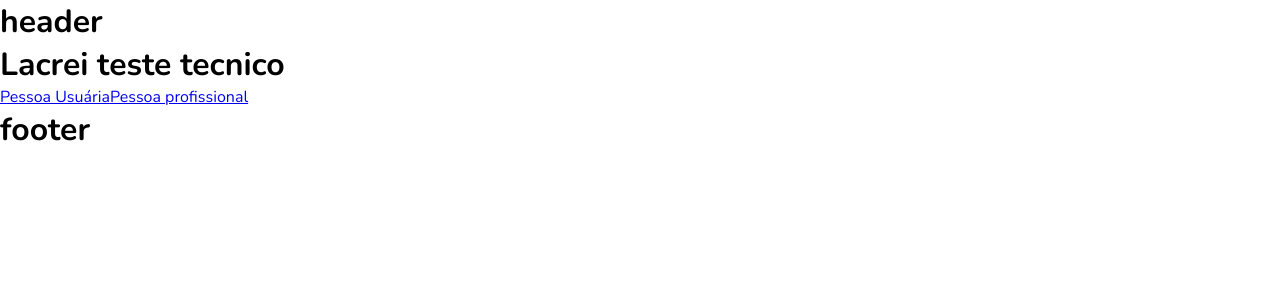
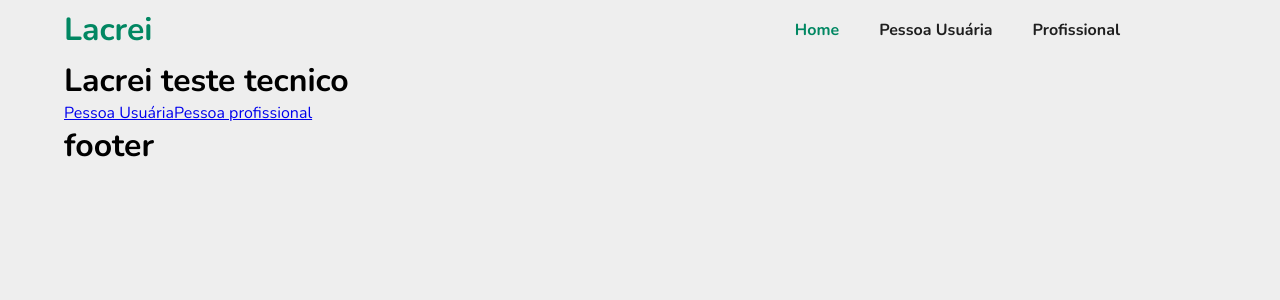
Before and after one commit to wspietro/ls-teste-tecnico, a Next.js app: page / in a window 1280 px wide. Shown: the top 300 px of the page. Built offline with nearby package versions, Linux system fonts and the light colour scheme.

Commit message:
:sparkles: feat: header desktop

```diff
--- a/src/app/components/Header/index.tsx
+++ b/src/app/components/Header/index.tsx
@@ -1,7 +1,27 @@
+'use client'
+
+import { usePathname } from 'next/navigation'
+import { HeaderContainer, Logo, Nav, NavLinks } from './styles'
+
 export function Header() {
+  const pathName = usePathname()
+
+  console.log(pathName === '/')
+
   return (
-    <header>
-      <h1>header</h1>
-    </header>
+    <HeaderContainer>
+      <Logo href="/">Lacrei</Logo>
+      <Nav>
+        <NavLinks href="/" active={pathName === '/'}>
+          Home
+        </NavLinks>
+        <NavLinks href="/user" active={pathName === '/user'}>
+          Pessoa Usuária
+        </NavLinks>
+        <NavLinks href="/professional" active={pathName === '/professional'}>
+          Profissional
+        </NavLinks>
+      </Nav>
+    </HeaderContainer>
   )
 }
--- /dev/null
+++ b/src/app/components/Header/styles.ts
@@ -0,0 +1,50 @@
+import styled from 'styled-components'
+import Link from 'next/link'
+
+export const HeaderContainer = styled.header`
+  padding: 0.5rem 0rem;
+
+  display: flex;
+  align-items: center;
+  justify-content: space-between;
+`
+
+export const Logo = styled(Link)`
+  all: unset;
+  font-size: 2rem;
+  color: ${(props) => props.theme.colors.primary};
+  font-weight: 700;
+
+  transition: all 0.2s ease 0s;
+
+  cursor: pointer;
+
+  &:hover {
+    opacity: 0.7;
+  }
+`
+
+export const Nav = styled.nav`
+  display: flex;
+  gap: 2.5rem;
+`
+
+interface IsActiveLink {
+  active: boolean
+}
+
+export const NavLinks = styled(Link)<IsActiveLink>`
+  all: unset;
+  font-size: 1rem;
+  font-weight: 700;
+  color: ${(props) =>
+    props.active ? props.theme.colors.primary : props.theme.colors.black};
+
+  transition: all 0.2s ease 0s;
+
+  cursor: pointer;
+
+  &:hover {
+    opacity: 0.7;
+  }
+`
--- a/src/app/layout.tsx
+++ b/src/app/layout.tsx
@@ -6,7 +6,7 @@ import { Metadata } from 'next'
 import { ReactNode } from 'react'
 import { Header } from './components/Header'
 import { Footer } from './components/Footer'
-import { ThemeProvider } from 'styled-components'
+import styled, { ThemeProvider } from 'styled-components'
 import { defaultTheme } from './styles/themes/default'
 import { GlobalStyle } from './styles/global'
 import StyledComponentsRegistry from './lib/registry'
@@ -17,6 +17,14 @@ export const metadat: Metadata = {
   description: 'Generated by create next app',
 }
 
+const Container = styled.div`
+  padding: 0rem 4rem;
+  max-width: 74rem;
+  display: flex;
+  flex-direction: column;
+  block-size: 100vh;
+`
+
 export default function RootLayout({ children }: { children: ReactNode }) {
   return (
     <html lang="en" className={nunito.className}>
@@ -24,9 +32,11 @@ export default function RootLayout({ children }: { children: ReactNode }) {
         <StyledComponentsRegistry>
           <ThemeProvider theme={defaultTheme}>
             <GlobalStyle />
-            <Header />
-            <div>{children}</div>
-            <Footer />
+            <Container>
+              <Header />
+              {children}
+              <Footer />
+            </Container>
           </ThemeProvider>
         </StyledComponentsRegistry>
       </body>
--- a/src/app/styles/global.ts
+++ b/src/app/styles/global.ts
@@ -13,7 +13,7 @@ export const GlobalStyle = createGlobalStyle`
   }
 
   body {
-    background-color: ${(props) => props.theme.colors.white};
+    background-color: ${(props) => props.theme.colors['light-gray']};
     -webkit-font-smoothing: antialiased;
   }
 `
```
